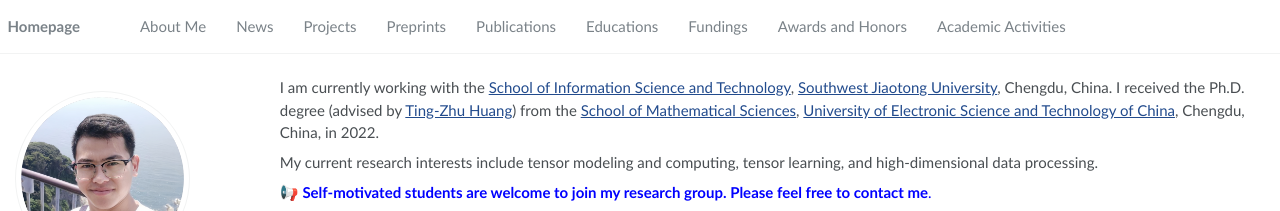
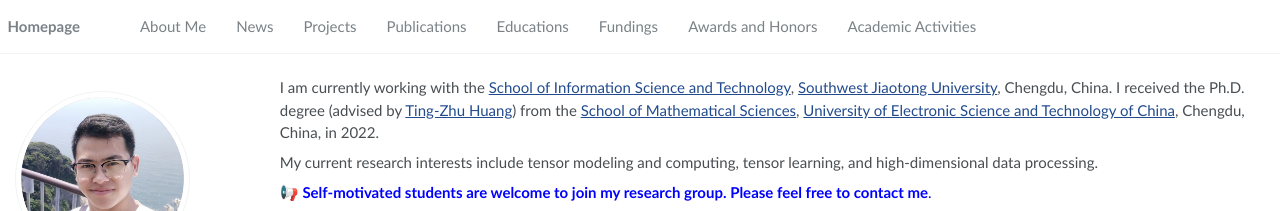
Before and after one commit to YuBangZheng/yubangzheng.github.io, a Jekyll site: the page built from pages/about.md, in a window 1280 px wide. Shown: the top 211 px of the page. Built offline with Jekyll 4.4.1, drawn with Linux system fonts in a browser that asks for light colours; a script that is not in the unit is left out.

Commit message:
Update navigation.yml

```diff
--- a/_data/navigation.yml
+++ b/_data/navigation.yml
@@ -8,9 +8,6 @@ main:
 
   - title: "Projects"
     url: "/#-projects"
-
-  - title: "Preprints"
-    url: "/#-preprints"
 
   - title: "Publications"
     url: "/#-publications"
```
